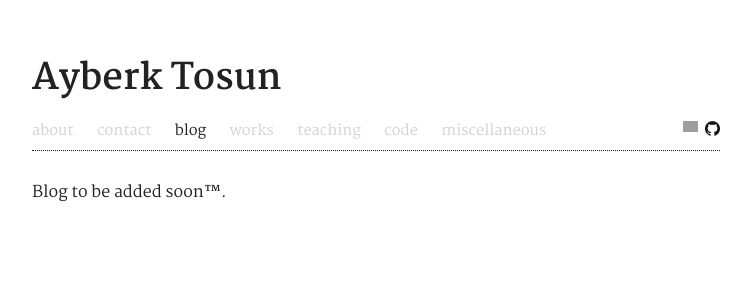
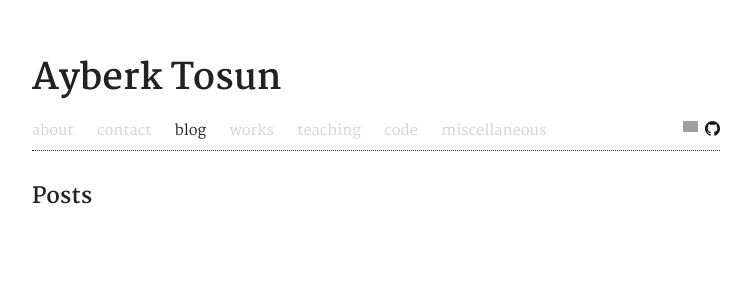
Before and after one commit to ayberkt/homepage, a Jekyll site: the page built from blog.md, in a window 1280 px wide. Shown: the top 300 px of the page, without its empty margins (264-1015 px from the left). Built offline with Jekyll 4.4.1, drawn with Linux system fonts in a browser that asks for light colours; comment, search, counter and statistics services are not loaded; grey boxes are pictures that could not be loaded.

Commit message:
Set up the blog section

```diff
--- a/assets/css/styles.css
+++ b/assets/css/styles.css
@@ -49,6 +49,22 @@
 h2 {
   font-size     : 22px ;
   margin-bottom : 1em  ;
+}
+
+.post_title {
+  font-size     : 26px   ;
+  font-style    : italic ;
+  margin-top    : 2em    ;
+  text-align    : right ;
+}
+
+.post_date {
+  font-size     : 22px   ;
+  color         : #999   ;
+  text-align    : right  ;
+  margin-top    : -1em   ;
+  font-style    : italic ;
+  margin-bottom : 2em    ;
 }
 
 a {
--- a/blog.md
+++ b/blog.md
@@ -3,4 +3,15 @@
 title: Blog
 ---
 
-Blog to be added soon™.
+<h2>Posts</h2>
+
+<ul>
+  {% for post in site.posts %}
+  <table>
+    <tr>
+        <td class="date">{{ post.date | date_to_string }}</td>
+        <td><a href="/~axt978{{ post.url }}">{{ post.title }}</a></td>
+    </tr>
+  </table>
+  {% endfor %}
+</ul>
```
Also changed, not shown: _layouts/post.html (added, +8 -0 lines).
